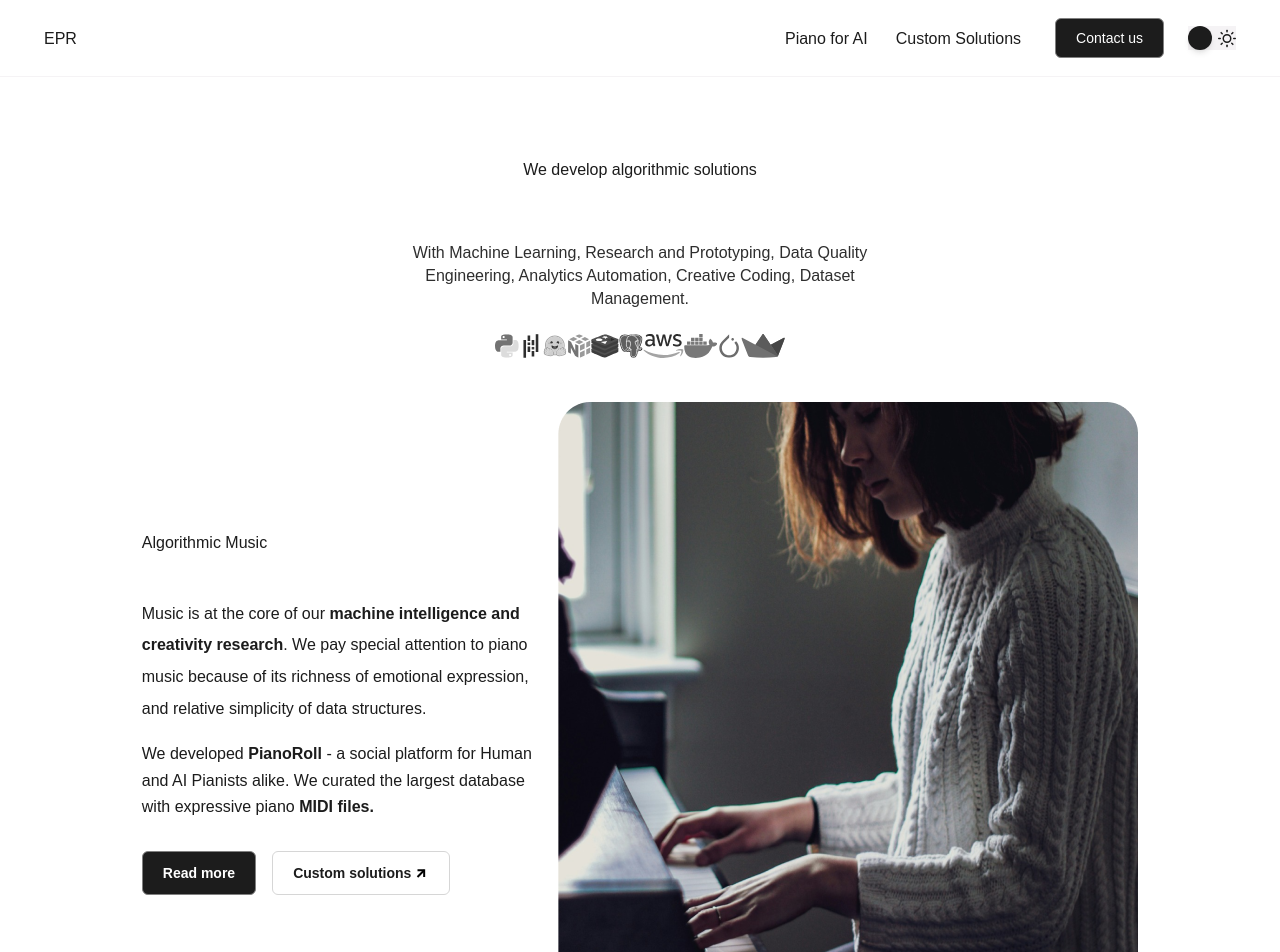
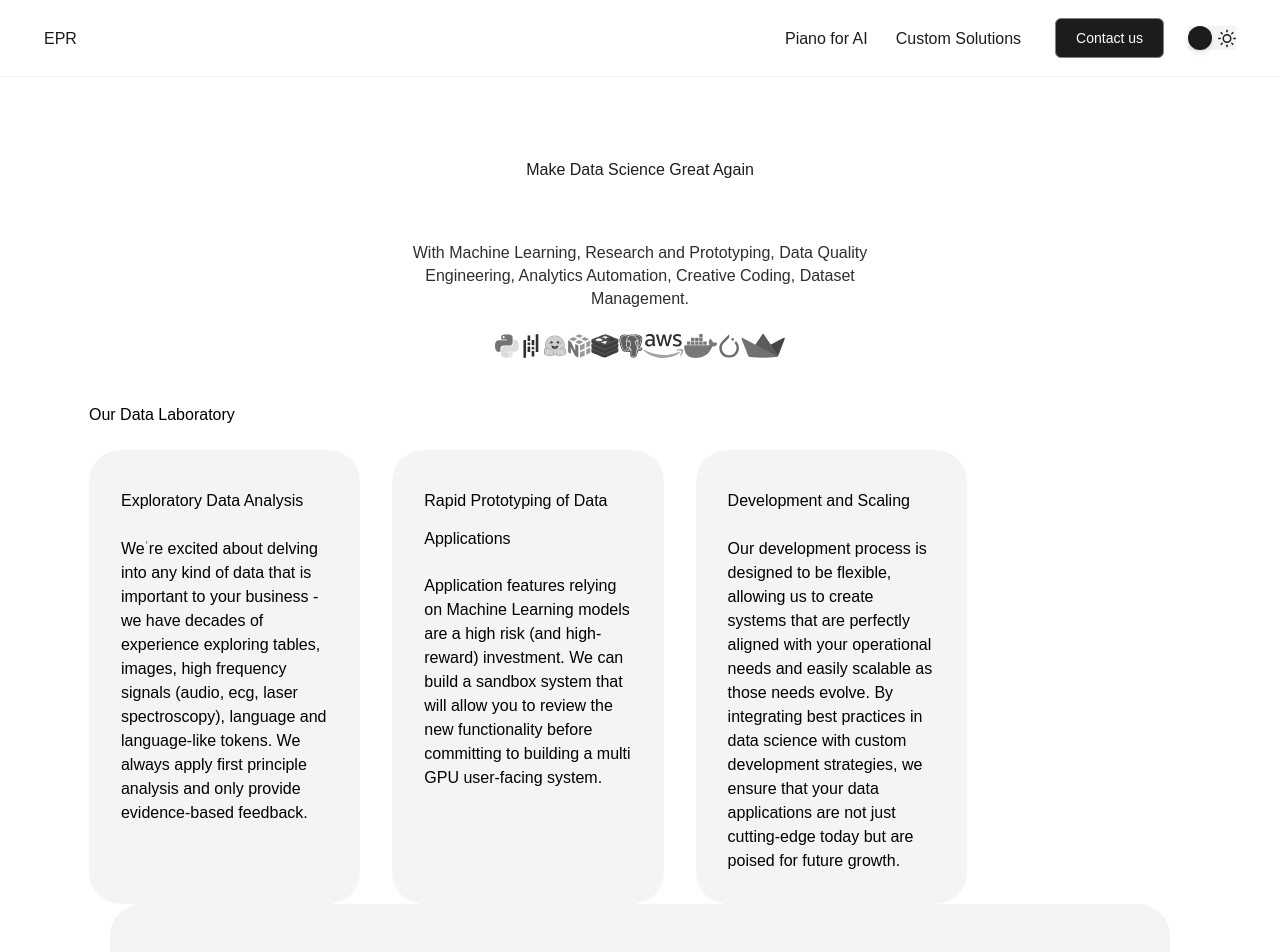
Before and after one commit to Nospoko/epr-landing, a Next.js app in the folder algrtm/: page / in a window 1280 px wide. Shown: the top 952 px of the page. Built offline with nearby package versions, Linux system fonts and the light colour scheme.

Commit message:
DataLabSection added

```diff
--- a/algrtm/src/app/page.js
+++ b/algrtm/src/app/page.js
@@ -1,4 +1,5 @@
 import AlgorithmicMusicSection from "@/components/AlgorithmicMusicSection";
+import DataLabSection from "@/components/DataLabSection";
 import DevelopSection from "@/components/DevelopSection";
 import RoundedTextComponent from "@/components/RoundedTextComponent";
 import SolutionsSection from "@/components/SolutionsSection";
@@ -9,7 +10,8 @@ export default function Home() {
     <main className="flex flex-col items-center justify-center">
       <div className="w-full flex flex-col items-center justify-center px-4 md:mx-[2.75rem]">
         <DevelopSection />
-        <AlgorithmicMusicSection />
+        <DataLabSection />
+        {/* <AlgorithmicMusicSection /> */}
         <RoundedTextComponent
           backgroundColor="neutralLight-neutral90"
           backgroundColorDark="neutralDark-neutral90"
--- /dev/null
+++ b/algrtm/src/components/DataLabSection.js
@@ -0,0 +1,25 @@
+import React from "react";
+import dataLabSectionTexts from "@/data/dataLabSectionTexts";
+
+const DataLabSection = () => {
+  return (
+    <section className="w-full self-stretch max-w-[78.25rem] flex flex-col gap-6 items-start mt-[2.75rem] mx-[1rem] md:max-w-[54.875rem] md:mt-[7.75rem md:mx-[4.56rem] xl:m-[5.88rem] bg-neutralLight-neutral100 dark:bg-neutralDark-neutral100">
+      <h4 className="h4 lg:h2SB xl:h2 text-start">Our Data Laboratory</h4>
+      <div className="flex flex-col gap-[2rem] lg:flex-row w-full self-stretch">
+        {dataLabSectionTexts.map((item, index) => (
+          <div
+            key={index}
+            className="flex flex-col bg-neutralLight-neutral90 border-neutralLight-neutral90  border-1 rounded-[2rem] gap-[1rem] p-[2rem] w-full max-w-[24.75rem]"
+          >
+            <h5 className="h6_600 lg:text-[1.625] lg:leading-[2.34rem] lg-text-semibold">
+              {item.title}
+            </h5>
+            <p className="p2">{item.description}</p>
+          </div>
+        ))}
+      </div>
+    </section>
+  );
+};
+
+export default DataLabSection;
--- a/algrtm/src/components/DevelopSection.js
+++ b/algrtm/src/components/DevelopSection.js
@@ -5,7 +5,7 @@ const DevelopSection = () => {
   return (
     <section className="flex flex-col gap-6 justify-center items-center text-center max-w-[21.4375rem] mt-[2.75rem] mx-[1rem] md:max-w-[54.875rem] md:mt-[7.75rem md:mx-[4.56rem] xl-mx-[17.56rem] bg-neutralLight-neutral100 dark:bg-neutralDark-neutral100">
       <div className="h2 md:h1 text-neutralLight-neutral10 dark:text-neutralDark-neutral10 leading-[6.02rem]">
-        We develop algorithmic solutions
+        Make Data Science Great Again
       </div>
       <div className=" text-neutralLight-neutral20 dark:text-neutralDark-neutral20 p2 max-w-[21.4375rem] md:max-w-[32.5rem] leading-[1.44rem]">
         <p>
--- /dev/null
+++ b/algrtm/src/data/dataLabSectionTexts.js
@@ -0,0 +1,19 @@
+const dataLabSectionTexts = [
+  {
+    title: "Exploratory Data Analysis",
+    description:
+      "We’re excited about delving into any kind of data that is important to your business - we have decades of experience exploring tables, images, high frequency signals (audio, ecg, laser spectroscopy), language and language-like tokens. We always apply first principle analysis and only provide evidence-based feedback.",
+  },
+  {
+    title: "Rapid Prototyping of Data Applications",
+    description:
+      "Application features relying on Machine Learning models are a high risk (and high-reward) investment. We can build a sandbox system that will allow you to review the new functionality before committing to building a multi GPU user-facing system.",
+  },
+  {
+    title: "Development and Scaling",
+    description:
+      "Our development process is designed to be flexible, allowing us to create systems that are perfectly aligned with your operational needs and easily scalable as those needs evolve. By integrating best practices in data science with custom development strategies, we ensure that your data applications are not just cutting-edge today but are poised for future growth.",
+  },
+];
+
+export default dataLabSectionTexts;
```
